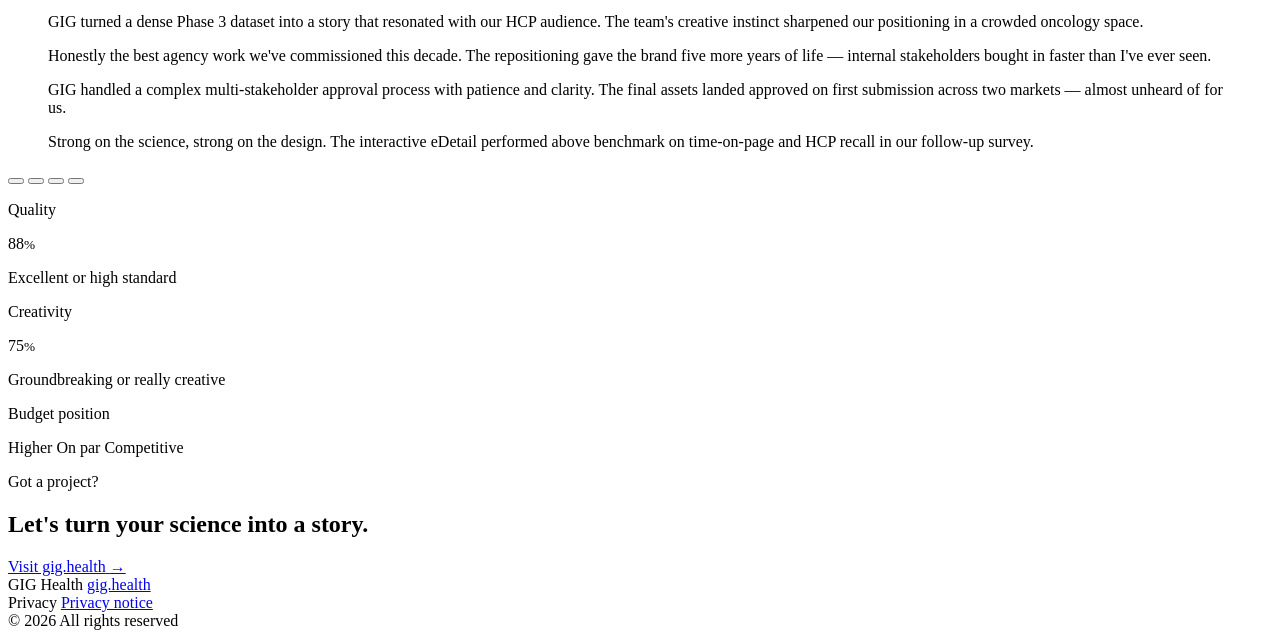
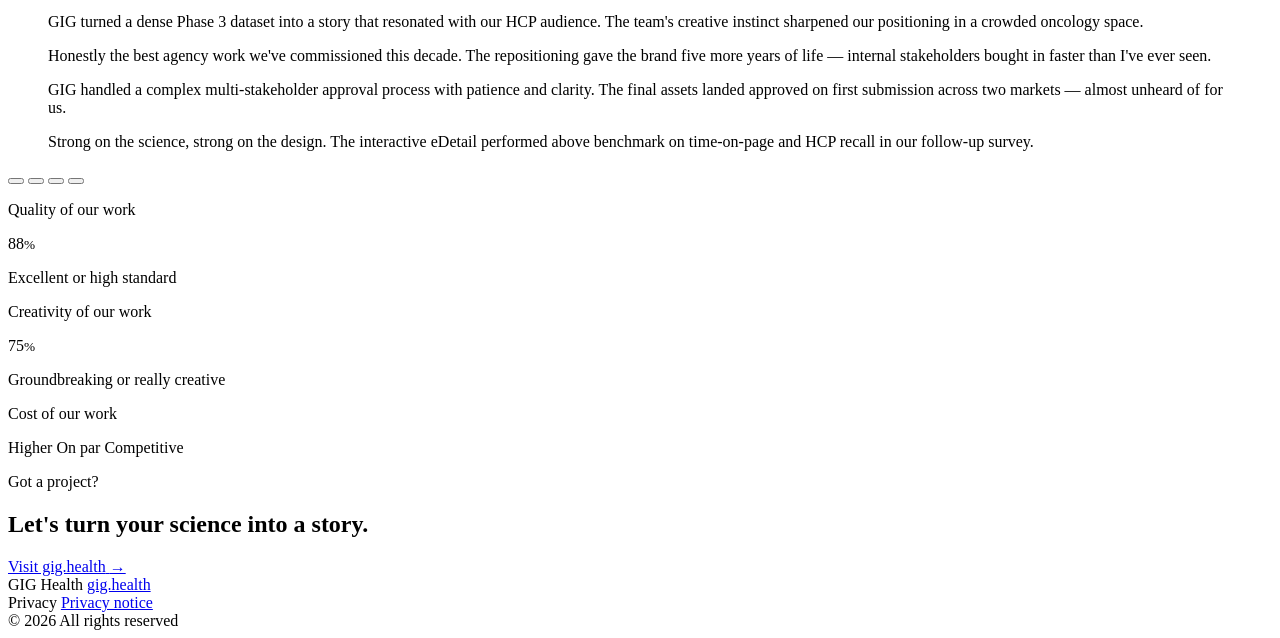
Before and after one commit to birdiusmaximus/GIG-Health-Client-Survey, a website with bundled scripts: page showcase.html in a window 1280 px wide. Shown: the part 1363-2001 px from the top of the page. Built offline with nearby package versions, Linux system fonts and the light colour scheme; no server answers; a web font is replaced by a local one.

Commit message:
Showcase: clarify cell labels — 'of our work' across all three stats
Replaces single-word labels with parallel phrasing so the reader
sees the three cards as variants on the same question:
- Quality          → Quality of our work
- Creativity       → Creativity of our work
- Budget position  → Cost of our work

```diff
--- a/showcase.html
+++ b/showcase.html
@@ -46,21 +46,21 @@
 
       <!-- Quality — just the big number -->
       <div class="data-cell data-quality">
-        <p class="cell-label">Quality</p>
+        <p class="cell-label">Quality of our work</p>
         <p class="cell-num"><span id="quality-num">—</span><small>%</small></p>
         <p class="cell-sub">Excellent or high standard</p>
       </div>
 
       <!-- Creativity — just the big number -->
       <div class="data-cell data-creativity">
-        <p class="cell-label">Creativity</p>
+        <p class="cell-label">Creativity of our work</p>
         <p class="cell-num"><span id="creativity-num">—</span><small>%</small></p>
         <p class="cell-sub">Groundbreaking or really creative</p>
       </div>
 
       <!-- Budget position — horizontal scale (matches admin dashboard) -->
       <div class="data-cell data-budget">
-        <p class="cell-label">Budget position</p>
+        <p class="cell-label">Cost of our work</p>
         <div class="budget-display">
           <div class="budget-scale" role="img" aria-label="Budget position scale">
             <span class="budget-zone is-higher"></span>
```
Also changed, not shown: 2 other files.
